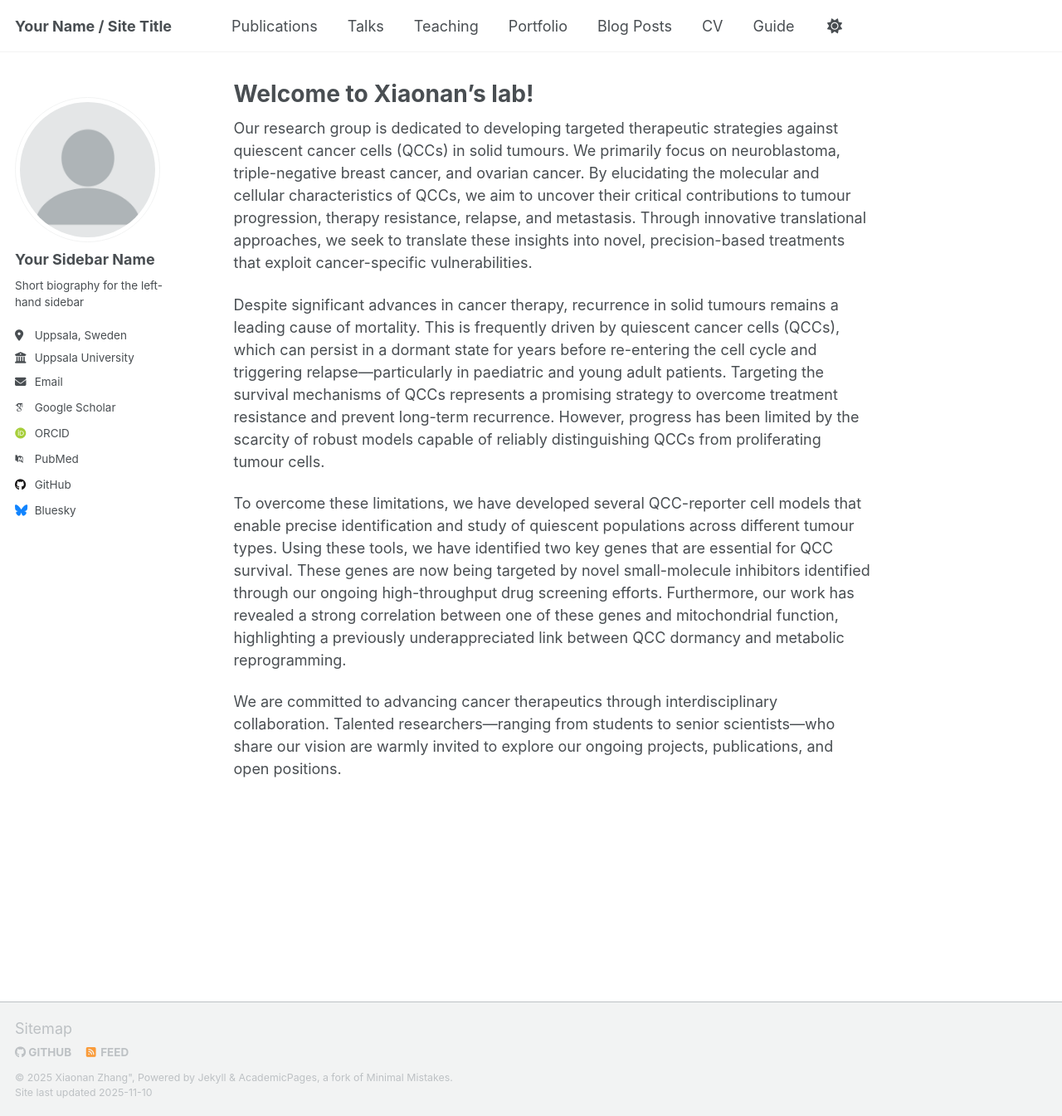
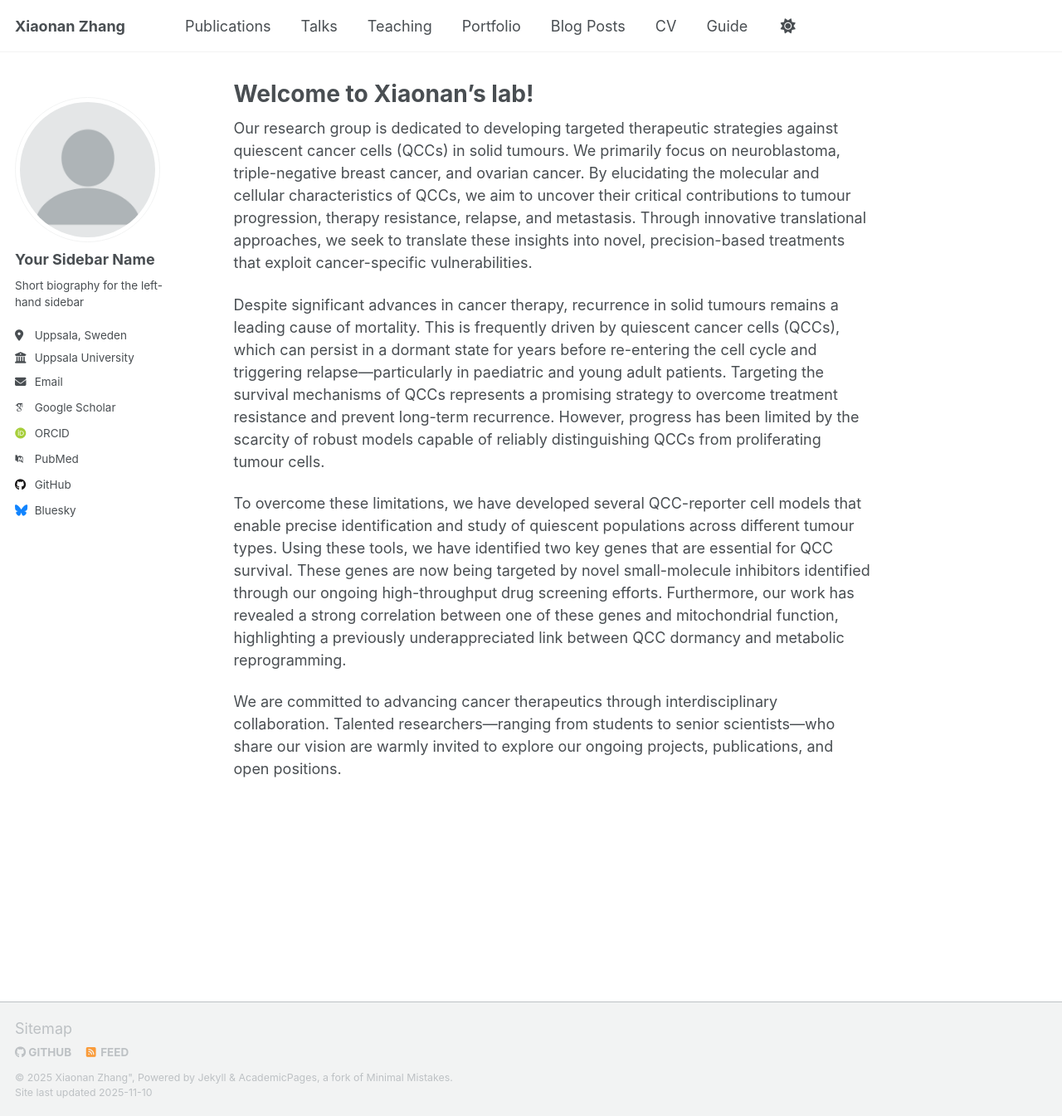
Before and after one commit to Xiaonanzhanglab/XLab, a Jekyll site: the page built from _pages/about.md, in a window 1280 px wide and 1345 px high. Shown: the whole window at 83% size. Built offline with Jekyll 4.4.1, drawn with Linux system fonts in a browser that asks for light colours; some web fonts are replaced; a script that is not in the unit is left out.

Commit message:
Update _config.yml

```diff
--- a/_config.yml
+++ b/_config.yml
@@ -9,7 +9,7 @@
 # Basic Site Settings
 locale                   : "Uppsala, Sweden"
 site_theme               : "default" # Currently available options are "default", "air"
-title                    : "Your Name / Site Title"
+title                    : "Xiaonan Zhang"
 title_separator          : "-"
 name                     : Xiaonan Zhang"
 description              : Associate Professor & Principal Investigator   # Update this with a general description of your site, this is the default if not overridden by a page
```
